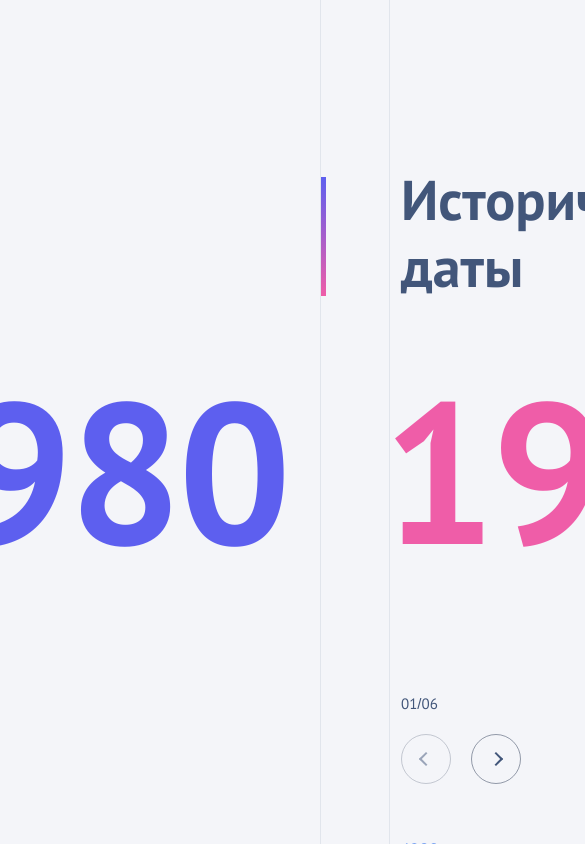
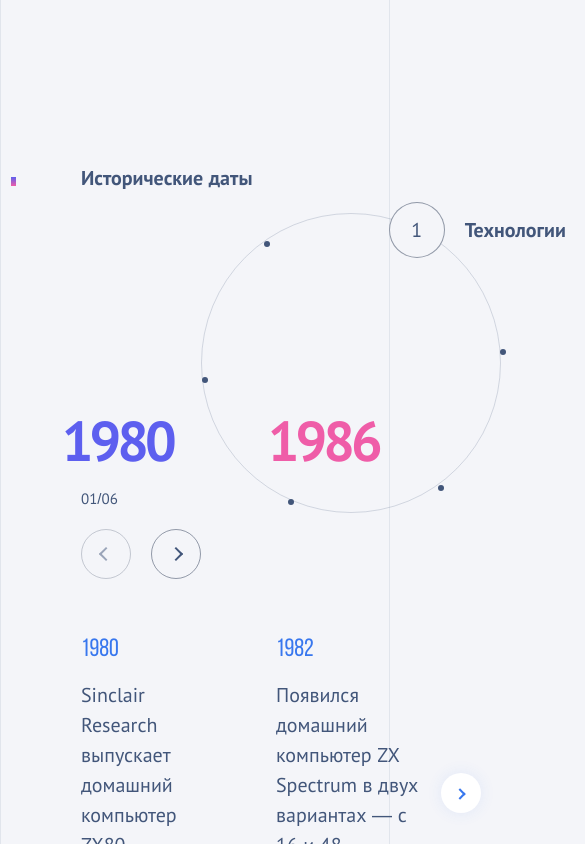
Before and after one commit to nea2310/chronograph, a React (Create React App) app: page / in a window 390 px wide. Shown: the top 844 px of the page, 585 px wide, since content can reach past the window. Built offline with nearby package versions, Linux system fonts and the light colour scheme.

Commit message:
style: adaptive layout for window size above 767px

```diff
--- a/src/components/Controller/Controller.scss
+++ b/src/components/Controller/Controller.scss
@@ -5,13 +5,26 @@
   position: relative;
   display: grid;
   grid-template-rows: repeat(4, auto);
-  grid-template-columns: 80px minmax(353px, 1fr) minmax(610px, 1fr) minmax(
+  grid-template-columns: 80px minmax(353px, 1fr) minmax(300px, 610px) minmax(
       353px,
       1fr
     );
   padding-top: 166px;
+  padding-bottom: 30px;
   border-right: 1px solid $grid-color;
   border-left: 1px solid $grid-color;
+
+  @include media-breakpoint-down($xl) {
+    grid-template-columns: 80px 0.75fr minmax(300px, 610px) 0.75fr;
+  }
+
+  @include media-breakpoint-down($lg) {
+    grid-template-columns: 80px 0.5fr minmax(300px, 500px) 0.5fr;
+  }
+
+  @include media-breakpoint-down($md) {
+    grid-template-columns: 80px 0.5fr minmax(300px, 400px) 0.5fr;
+  }
 
   // &::before{
   //   content: '';
@@ -33,7 +46,7 @@
   // }
 
   &__header {
-    @include font-main(56px, 700, 67.2px);
+    @include font-main(56px, 700, 120%);
 
     position: relative;
     grid-row: 1/2;
@@ -43,6 +56,20 @@
     margin: 0;
     cursor: default;
 
+    @include media-breakpoint-down($xl) {
+      @include font-main(45px, 700, 120%);
+
+      grid-column: 2/4;
+    }
+
+    @include media-breakpoint-down($sm) {
+      @include font-main(30px, 700, 120%);
+    }
+
+    @include media-breakpoint-down($xs) {
+      @include font-main(20px, 700, 120%);
+    }
+
     &::before {
       position: absolute;
       top: 11px;
@@ -51,6 +78,10 @@
       height: calc(100% - 15px);
       background: $gradient;
       content: '';
+
+      @include media-breakpoint-down($xl) {
+        left: -70px;
+      }
     }
   }
 
@@ -69,6 +100,10 @@
     width: 100%;
     padding-top: 47px;
     padding-right: 79px;
+
+    @include media-breakpoint-down($lg) {
+      padding-right: 0;
+    }
   }
 
   &__counter {
@@ -78,6 +113,10 @@
     grid-column: 2/3;
     padding-top: 395px;
     cursor: default;
+
+    @include media-breakpoint-down($lg) {
+      padding-top: 300px;
+    }
   }
 
   &__buttons {
--- a/src/components/Slider/Slider.scss
+++ b/src/components/Slider/Slider.scss
@@ -7,6 +7,11 @@
   align-items: center;
   max-width: 1270px;
   margin-left: 80px;
+
+  @include media-breakpoint-down($xl) {
+    max-width: 100%;
+    margin-right: 80px;
+  }
 
   &__slide {
     max-width: 320px;
@@ -67,6 +72,10 @@
     position: absolute;
     right: -50px;
 
+    @include media-breakpoint-down($xl) {
+      right: -60px;
+    }
+
     &::after {
       position: absolute;
       left: 15px;
--- a/src/components/Slider/Slider.tsx
+++ b/src/components/Slider/Slider.tsx
@@ -1,11 +1,14 @@
 /* eslint-disable jsx-a11y/control-has-associated-label */
 /* eslint-disable max-len */
-import { FC } from 'react';
+import { FC, useEffect, useState } from 'react';
 import { Navigation } from 'swiper';
 import { Swiper, SwiperSlide } from 'swiper/react';
 
 // eslint-disable-next-line import/no-unresolved
 import 'swiper/css/navigation';
+
+import { getSlidesAmount } from '../../shared/helpers/getSlidesAmount';
+import { throttle } from '../../shared/helpers/throttle/throttle';
 
 import './Slider.scss';
 // eslint-disable-next-line import/no-unresolved
@@ -16,6 +19,19 @@ type Props = {
 };
 
 const Slider: FC<Props> = ({ slides }) => {
+  const [slidesAmount, setSlidesAmount] = useState(getSlidesAmount());
+
+  useEffect(() => {
+    const handleWindowResize = () => {
+      setSlidesAmount(getSlidesAmount());
+    };
+
+    const throttledHandleWindowResize = throttle(handleWindowResize, 250);
+    window.addEventListener('resize', throttledHandleWindowResize);
+
+    return () => window.removeEventListener('resize', handleWindowResize);
+  }, []);
+
   return (
     <div className="slider">
       <button
@@ -28,7 +44,7 @@ const Slider: FC<Props> = ({ slides }) => {
       />
       <Swiper
         spaceBetween={50}
-        slidesPerView={3}
+        slidesPerView={slidesAmount}
         modules={[Navigation]}
         navigation={{
           prevEl: '.slider__button_type_prev',
--- a/src/components/Years/Years.scss
+++ b/src/components/Years/Years.scss
@@ -10,12 +10,36 @@
   column-gap: 95px;
   cursor: default;
 
+  @include media-breakpoint-down($xl) {
+    @include font-main(150px, 700, 160px);
+  }
+
+  @include media-breakpoint-down($lg) {
+    @include font-main(120px, 700, 72px);
+  }
+
+  @include media-breakpoint-down($md) {
+    @include font-main(90px, 700, 72px);
+  }
+
+  @include media-breakpoint-down($sm) {
+    @include font-main(56px, 700, 72px);
+  }
+
   &__year_type_from {
     color: $date-from-color;
+
+    @include media-breakpoint-down($lg) {
+      padding-left: 8%;
+    }
   }
 
   &__year_type_to {
     padding-right: 40px;
     color: $date-to-color;
+
+    @include media-breakpoint-down($xl) {
+      padding-right: 0;
+    }
   }
 }
--- a/src/pages/LandingPage/LandingPage.scss
+++ b/src/pages/LandingPage/LandingPage.scss
@@ -2,6 +2,6 @@
 @import '../../styles/vars';
 
 .landing-page {
-  max-width: 1440px;
-  padding-left: 320px;
+  max-width: $xl;
+  margin: auto;
 }
--- /dev/null
+++ b/src/shared/helpers/getSlidesAmount.ts
@@ -0,0 +1,7 @@
+const getSlidesAmount = () => {
+  if (window.innerWidth < 991) return 2;
+  if (window.innerWidth < 320) return 1;
+  return 3;
+};
+
+export { getSlidesAmount };
--- a/src/styles/mixins.scss
+++ b/src/styles/mixins.scss
@@ -34,3 +34,21 @@
   clip: rect(0 0 0 0);
   clip-path: inset(50%);
 }
+
+@mixin media-breakpoint-up($width) {
+  @media (min-width: ($width + 1)) {
+    @content;
+  }
+}
+
+@mixin media-breakpoint-down($width) {
+  @media (max-width: $width) {
+    @content;
+  }
+}
+
+@mixin media-breakpoint-between($min-width, $max-width) {
+  @media (min-width: ($min-width + 1)) and (max-width: $max-width) {
+    @content;
+  }
+}
--- a/src/styles/vars.scss
+++ b/src/styles/vars.scss
@@ -15,3 +15,12 @@ $font-main: 'PT Sans', 'Arial', sans-serif;
 $font-slider-labels: 'Bebas Neue', 'Arial', sans-serif;
 
 $transition: all 300ms linear;
+
+$xxs: 320px;
+$xs: 575px;
+$sm: 767px;
+$md: 991px;
+$lg: 1199px;
+$xl: 1440px;
+$xxl: 1920px;
+$wrapper-width: 1170px;
```
